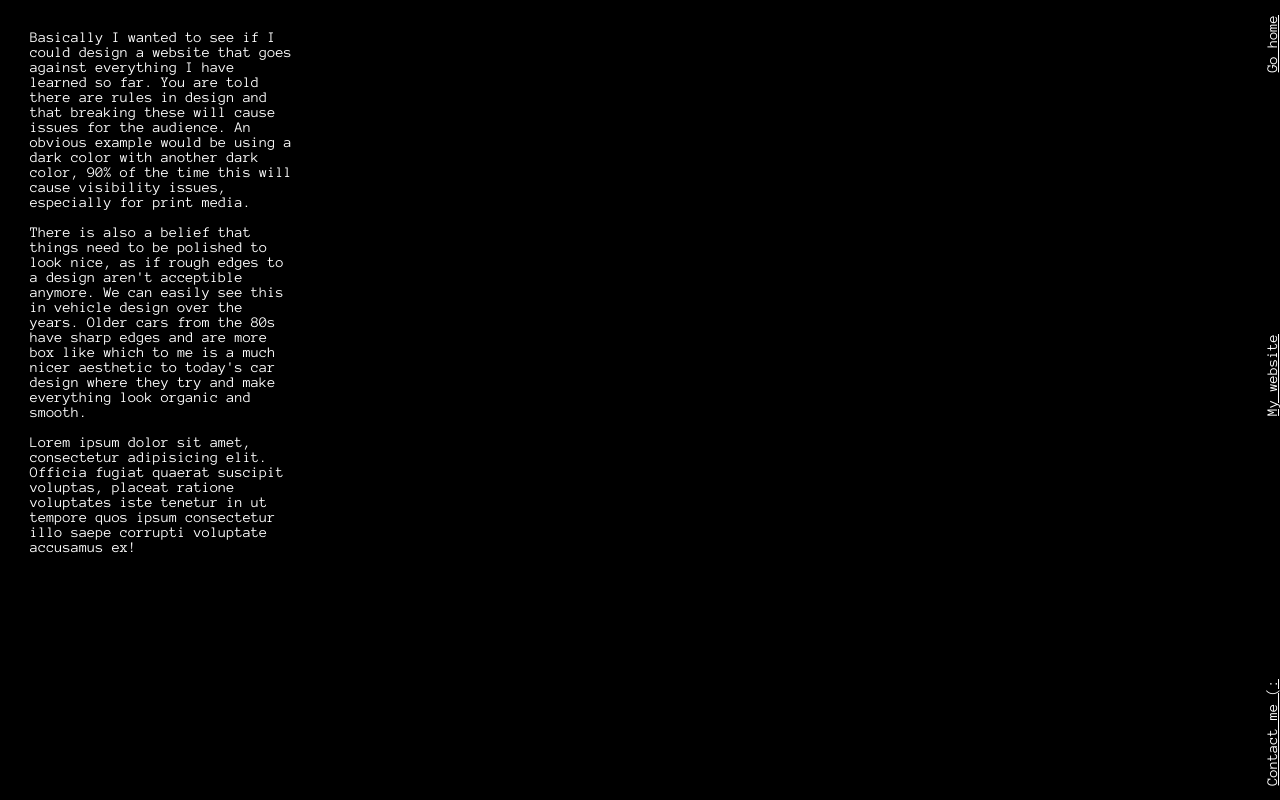
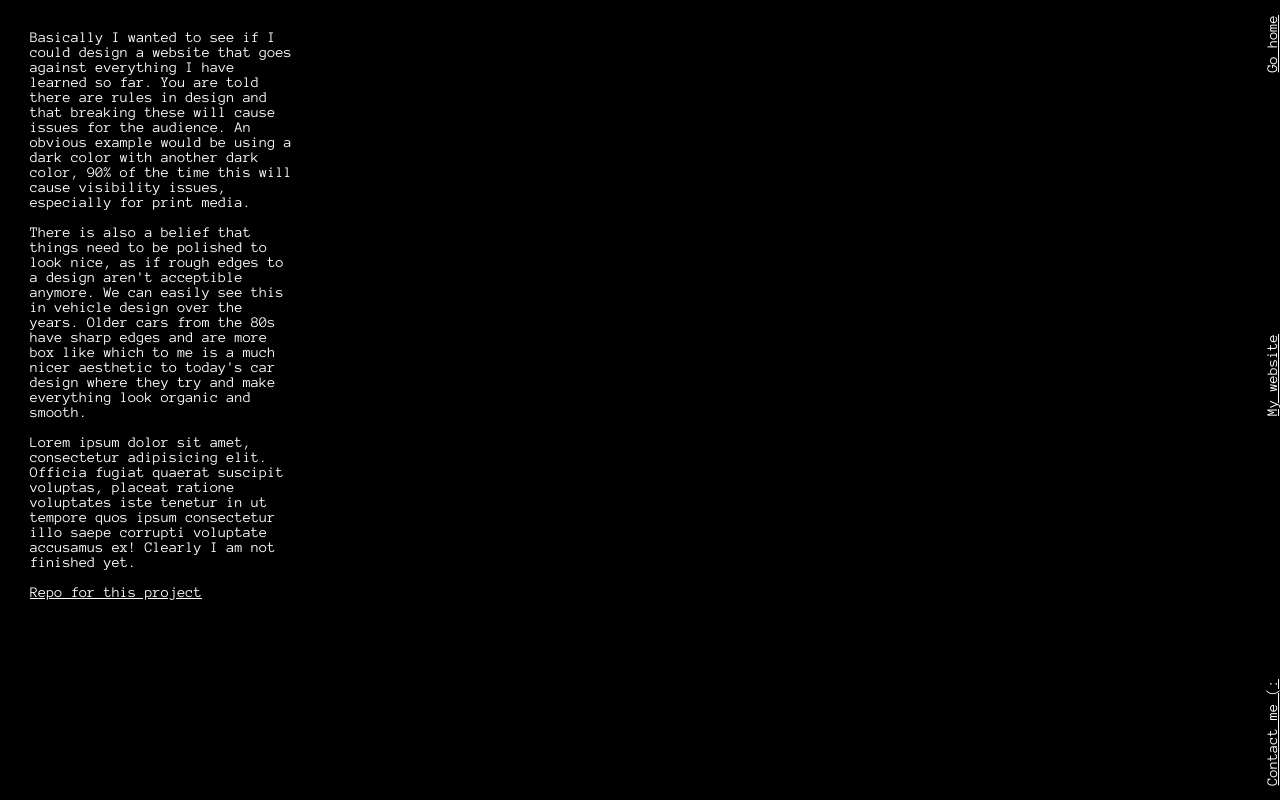
Before and after one commit to RP2/brutal, a plain HTML site: page about.html in a window 1280 px wide. Drawn offline with Linux system fonts and the light colour scheme.

Commit message:
repo link

```diff
--- a/about.html
+++ b/about.html
@@ -21,7 +21,10 @@
         <div id="site_description">
             <p>Basically I wanted to see if I could design a website that goes against everything I have learned so far. You are told there are rules in design and that breaking these will cause issues for the audience. An obvious example would be using a dark color with another dark color, 90% of the time this will cause visibility issues, especially for print media.</p>
             <p>There is also a belief that things need to be polished to look nice, as if rough edges to a design aren't acceptible anymore. We can easily see this in vehicle design over the years. Older cars from the 80s have sharp edges and are more box like which to me is a much nicer aesthetic to today's car design where they try and make everything look organic and smooth.</p>
-            <p>Lorem ipsum dolor sit amet, consectetur adipisicing elit. Officia fugiat quaerat suscipit voluptas, placeat ratione voluptates iste tenetur in ut tempore quos ipsum consectetur illo saepe corrupti voluptate accusamus ex!</p>
+            <p>Lorem ipsum dolor sit amet, consectetur adipisicing elit. Officia fugiat quaerat suscipit voluptas, placeat ratione voluptates iste tenetur in ut tempore quos ipsum consectetur illo saepe corrupti voluptate accusamus ex! Clearly I am not finished yet.</p>
+            <p>
+                <a target="_blank" rel="noopener noreferrer" href="https://github.com/RP2/brutal" title="click_here">Repo for this project</a>
+            </p>
         </div>
         <div>
 
```
